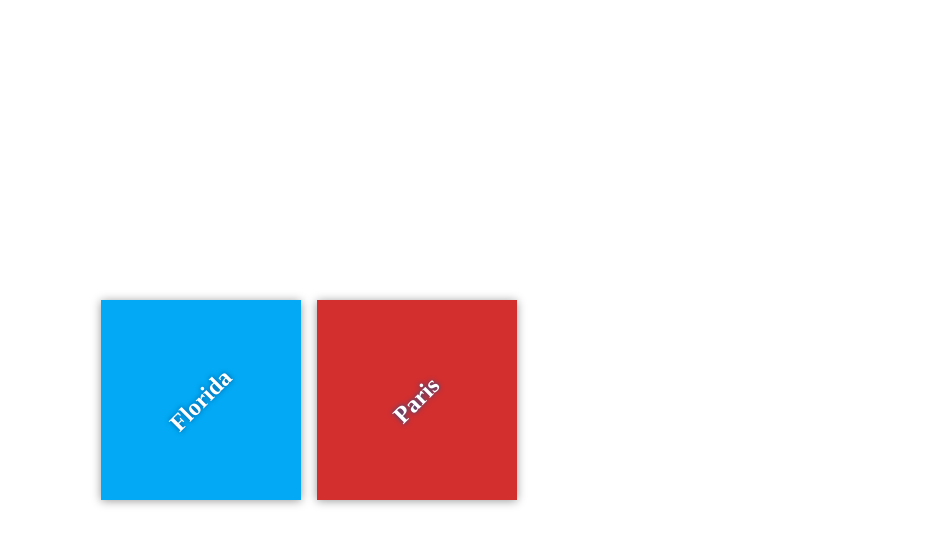
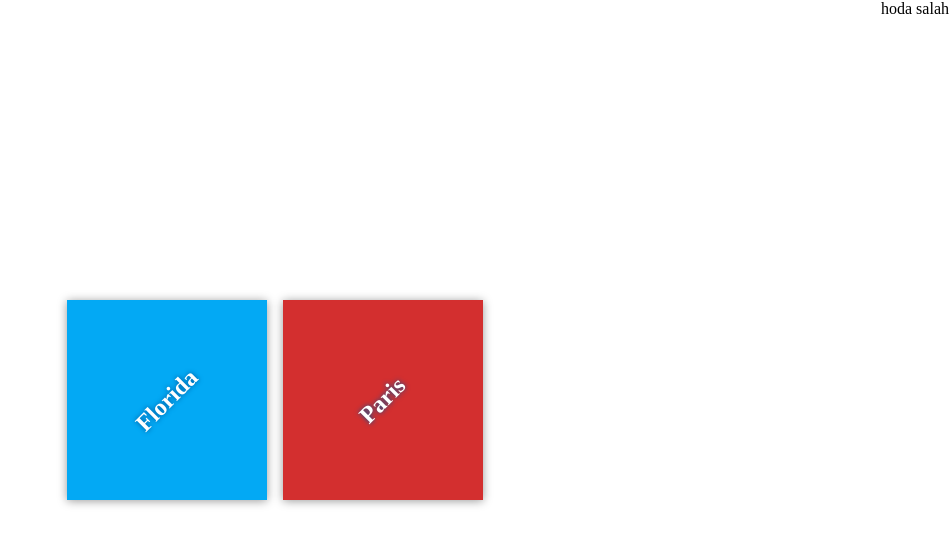
Before and after one commit to hodasalah/my-travel-plans, a plain HTML site: page index.html in a window 1280 px wide. Shown: the whole page, without its empty margins (331-1280 px from the left). Drawn offline with Linux system fonts and the light colour scheme.

Commit message:
hoda salah

```diff
--- a/index.html
+++ b/index.html
@@ -19,6 +19,6 @@
 </div>
 </div>
 </div>
-
+hoda salah
 </body>
 </html>
```
